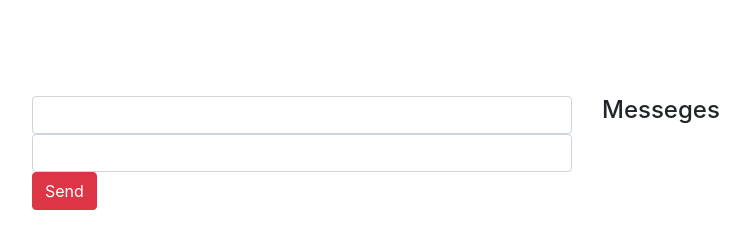
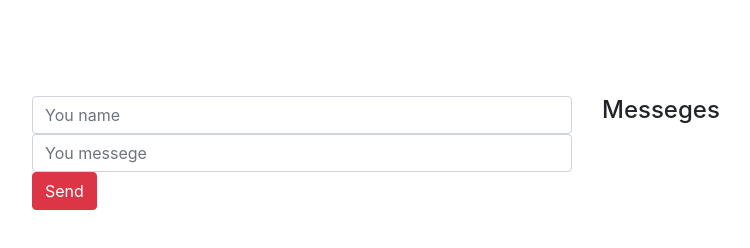
Before and after one commit to Artem010/chatSocketio, a plain HTML site: page index.html in a window 1280 px wide. Shown: the whole page, without its empty margins (53-803 px from the left). Drawn offline with nearby package versions, Linux system fonts and the light colour scheme; no server answers.

Commit message:
Update index.html

```diff
--- a/index.html
+++ b/index.html
@@ -14,8 +14,8 @@
       <div class="col-6">
 
         <form id="msgForm">
-          <input id="name" class="form-control" type="text">
-          <input id="msgText" type="te" class="form-control" >
+          <input placeholder="You name" id="name" class="form-control" type="text">
+          <input placeholder="You messege"id="msgText" type="te" class="form-control" >
           <button type="submit" class="btn btn-danger" value="Send">Send</button>
         </form>
 
```
